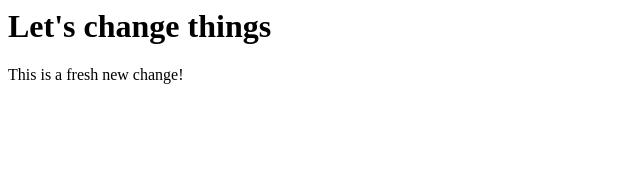
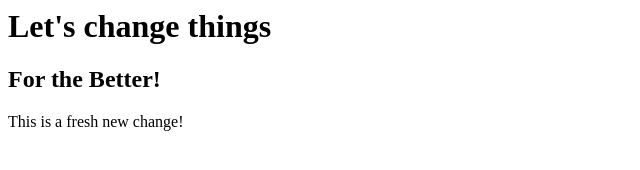
Before and after one commit to RockIshtaar/DemoRepo, a plain HTML site: page index.html in a window 1280 px wide. Shown: the whole page, without its empty margins (0-640 px from the left). Drawn offline with Linux system fonts and the light colour scheme.

Commit message:
For Better
For Better

```diff
--- a/index.html
+++ b/index.html
@@ -1,5 +1,6 @@
 <html>
   <h1> Let's change things</h1>
+  <h2> For the Better! </h2>
 <body>
 This is a fresh new change!
 </body>
```
